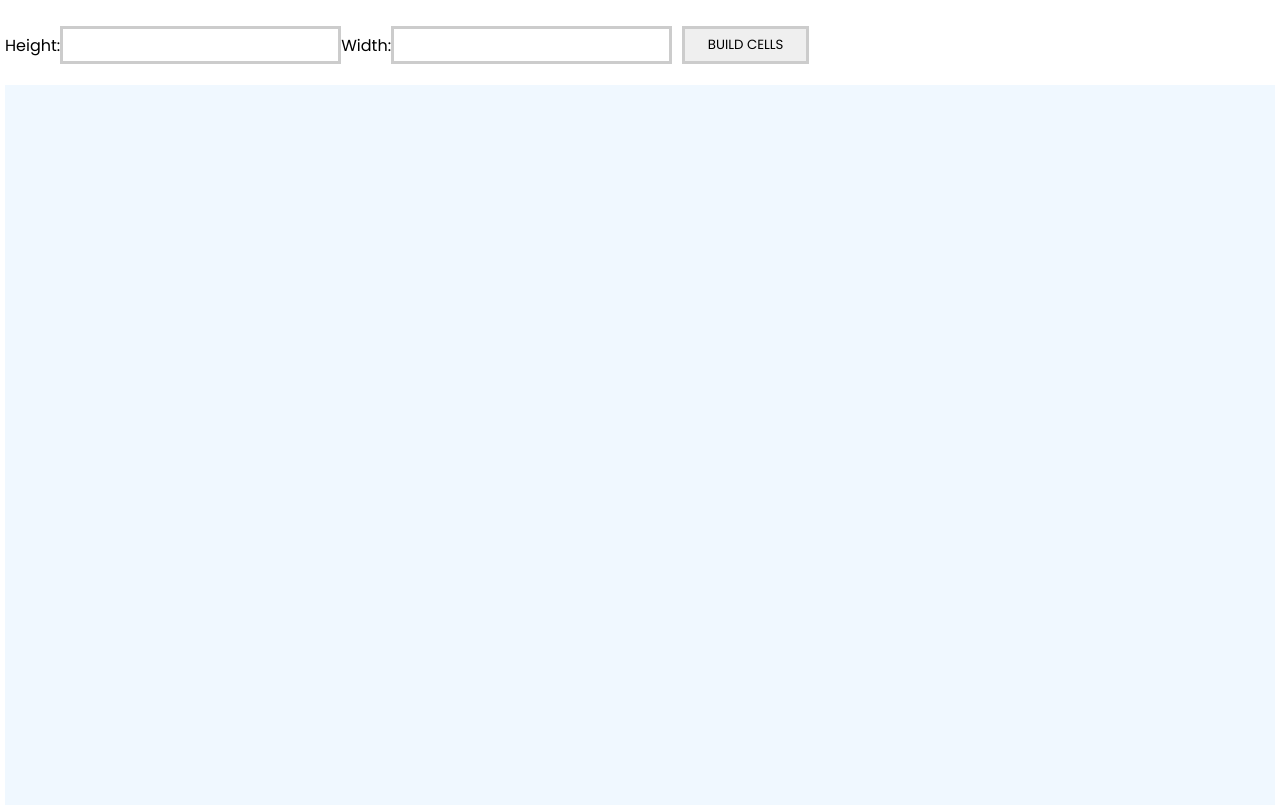
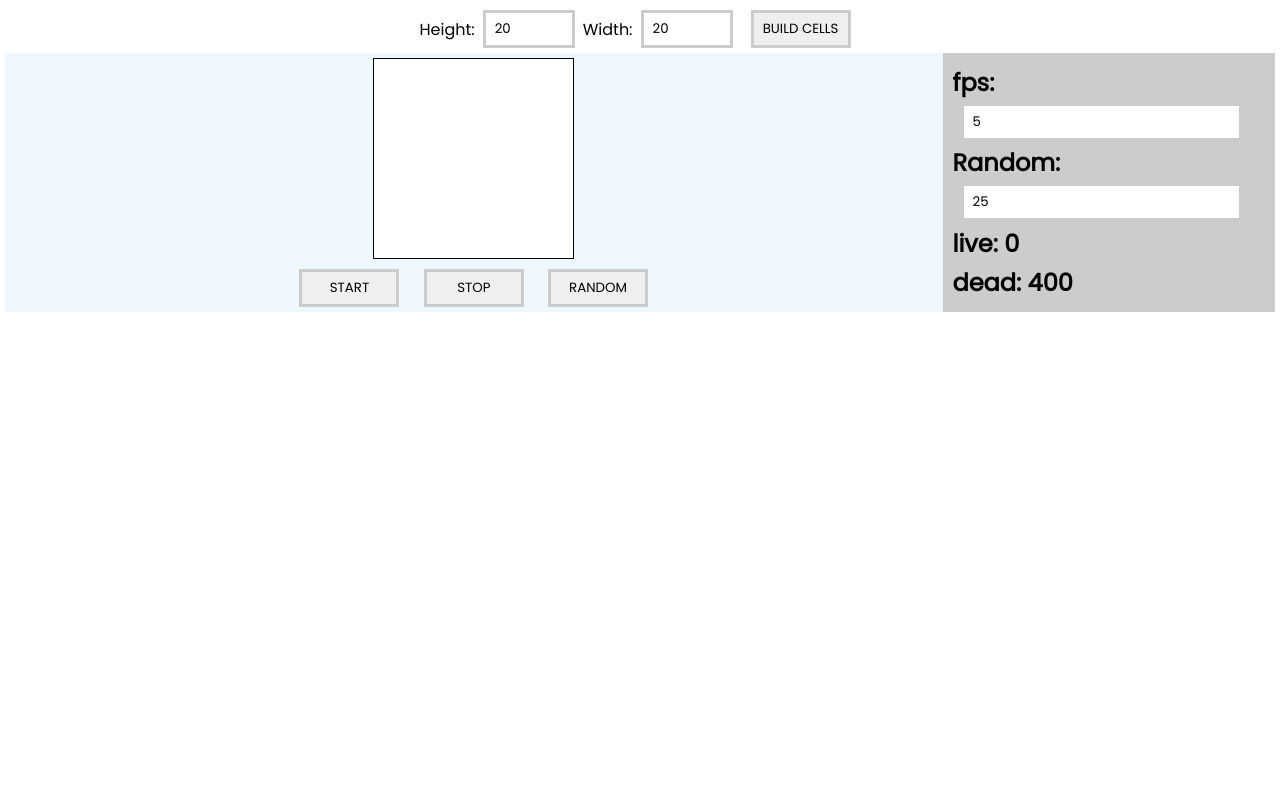
Before and after one commit to samerkinaan92/Conway-s-Game-of-Life, a plain HTML site: page index.html in a window 1280 px wide. Both pictures are taken after a click on the button "build cells". Drawn offline with Linux system fonts and the light colour scheme.

Commit message:
added random and fixed style

```diff
--- a/index.html
+++ b/index.html
@@ -11,8 +11,8 @@
 
 <body>
     <header>
-        <label>Height: </label><input type="number" id="height" min="1">
-        <label>Width: </label><input type="number" id="width" min="1">
+        <label>Height: </label><input type="number" id="height" min="1" max="80" value="20">
+        <label>Width: </label><input type="number" id="width" min="1" max="80" value="20">
         <input type="button" value="build cells" onclick="buildCells()">
     </header>
     <main>
@@ -22,11 +22,13 @@
             </div>
             <div class="control">
                 <input type="button" id="startBtn" value="start" onclick="start()">
-                <input type="button" value="stop" onclick="stop()">
+                <input type="button" id="stopBtn" value="stop" onclick="stop()">
+                <input type="button" value="random" onclick="randomCells()">
             </div>
         </article>
-        <aside class="control">
-            <div><label>fps: </label><input type="number" id="fpsIn"></div>
+        <aside class="control info">
+            <div><label>fps: </label><input type="number" id="fpsIn" value="5"></div>
+            <div><label>Random: </label><input type="number" id="randNum" value="25"></div>
             <div><label>live: </label><span id="liveCount"></span></div>
             <div><label>dead: </label><span id="deadCount"></span></div>
         </aside>
--- a/js/main.js
+++ b/js/main.js
@@ -1,7 +1,11 @@
 let height, width;
 let myFp, liveCount,
     deadCount;
+let stopped = true;
 
+
+
+// initalize the cells width and height
 function buildCells() {
     // get values from inputs
     height = $('#height').val();
@@ -32,7 +36,10 @@ function buildCells() {
     }
 }
 
+
+//cell click handler
 function tdClicked(id) {
+    if (stopped) {
         if ($('#' + id).hasClass('dead')) {
             $('#' + id).removeClass('dead');
             $('#' + id).addClass('live');
@@ -46,7 +53,10 @@ function tdClicked(id) {
         }
         updateCount();
     }
+}
 
+
+//frame calculation
 function frame() {
     let count;
     let td;
@@ -108,6 +118,7 @@ function frame() {
     updateCount();
 }
 
+//start click handler
 function start() {
     let fps = $('#fpsIn').val();
     if (fps === "") {
@@ -117,13 +128,19 @@ function start() {
         clearInterval(myFp);
     }
     myFp = setInterval(frame, 1000 / fps);
+    stopped = false;
 }
 
+//stop click handler
 function stop() {
     clearInterval(myFp);
     console.log('stoped');
+    stopped = true;
+    $('#stopBtn').focus();
 }
 
+
+//changes the cells after the frame calculation have finished
 function changeCells() {
     let isChange = false;
     for (let i = 0; i < height; i++) {
@@ -147,6 +164,8 @@ function changeCells() {
     return isChange;
 }
 
+
+//checks if the (i,j) cell is alive
 function isCellLive(i, j) {
     let td = document.getElementById(`td${i}-${j}`);
     if (td != null) {
@@ -157,7 +176,32 @@ function isCellLive(i, j) {
     return false;
 }
 
+
+//updates the cells count text on screen
 function updateCount() {
     $('#liveCount').text(liveCount);
     $('#deadCount').text(deadCount);
 }
+
+function randomCells() {
+    let rand;
+    deadCount = width * height;
+    liveCount = 0;
+    stop();
+    for (let i = 0; i < height; i++) {
+        for (let j = 0; j < width; j++) {
+            rand = Math.floor(Math.random() * 100);
+            if(rand >= $('#randNum').val()){
+                $(`#td${i}-${j}`).removeClass('live');
+                $(`#td${i}-${j}`).addClass('dead');
+            }else{
+                $(`#td${i}-${j}`).removeClass('dead');
+                $(`#td${i}-${j}`).addClass('live');
+                liveCount++;
+                deadCount--;
+            }
+        }
+    }
+
+    updateCount();
+}
--- a/style/style.css
+++ b/style/style.css
@@ -17,31 +17,33 @@ table {
 header {
     display: flex;
     width: 100%;
-    height: 10vh;
-    margin: auto;
+    height: 10%;
+    justify-content: center;
     align-items: center;
 }
 
 main {
     display: flex;
     width: 100%;
-    height: 90vh;
+    height: 90%;
     flex-direction: row;
 }
 
 article {
     flex: 3;
-    background-color: aliceblue;
+    display: flex;
+    background-color: rgb(240, 248, 255);
+    flex-direction: column;
     align-items: center;
-    justify-content: space-around;
 }
 
 aside {
     flex: 1;
+    padding: 10px;
     display: flex;
     flex-direction: column;
     background-color: #ccc;
-    align-items: center;
+    justify-content: space-around;
 }
 
 td {
@@ -70,6 +72,7 @@ td {
 }
 
 input[type="number"] {
+    margin: 0 8px 0 8px;
     padding: 6px 9px;
     border: 3px solid #ccc;
     transition: 0.5s;
@@ -83,7 +86,7 @@ input[type="number"]:focus {
 input[type="button"] {
     margin: 5px 10px 5px 10px;
     padding: 6px 9px;
-    width: 10%;
+    width: 100px;
     border: 3px solid #ccc;
     font-weight: 500;
     text-transform: uppercase;
@@ -94,3 +97,8 @@ input[type="button"]:hover {
     border: 3px solid #555;
     cursor: pointer;
 }
+
+.info{
+    font-size: 24px;
+    font-weight: bold;
+}
```
Lines whose indentation alone changed are shown as unchanged.
